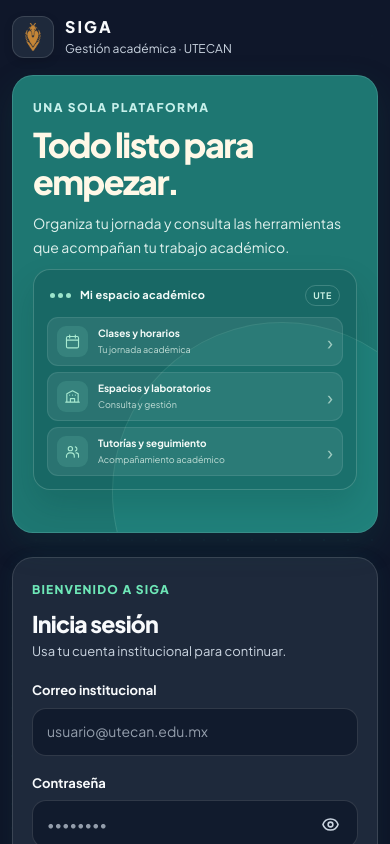
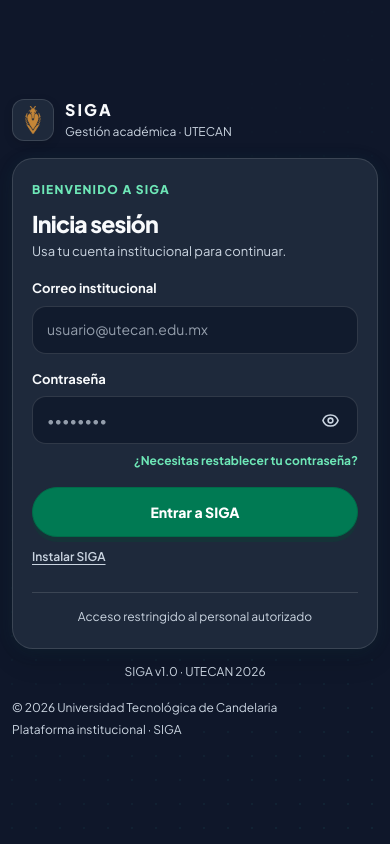
Before and after one commit to MASTERGGD/LabControl, a React (Create React App) app in the folder frontend/: page /login in a window 390 px wide. Shown: the top 844 px of the page. Built offline with nearby package versions, Linux system fonts and the light colour scheme; no server answers.

Commit message:
fix: priorizar acceso a SIGA en tablet y movil

```diff
--- a/frontend/src/pages/Login.css
+++ b/frontend/src/pages/Login.css
@@ -368,21 +368,26 @@ body.theme-day .siga-login {
 }
 body.theme-day .siga-login__form-panel { box-shadow: 0 10px 28px rgba(30, 100, 80, .08), 0 3px 18px rgba(43, 168, 162, .08); }
 body.theme-day .siga-login__welcome { box-shadow: 0 12px 32px rgba(17, 91, 84, .16); }
-@media (max-width: 820px) {
-  .siga-login { padding: 20px; }
-  .siga-login__layout { grid-template-columns: minmax(0, 1fr); max-width: 560px; margin: 0 auto; }
-  .siga-login__welcome { min-height: 370px; padding: 28px 30px; }
-  .siga-login__product-preview { margin: 15px 0 4px; }
-  .siga-login__form-panel { padding: 27px; }
+@media (max-width: 1024px) {
+  .siga-login { align-items: flex-start; padding: 24px 20px; }
+  .siga-login__page { max-width: 560px; }
+  .siga-login__header { margin-bottom: 18px; }
+  .siga-login__layout { grid-template-columns: minmax(0, 1fr); gap: 16px; }
+  .siga-login__access { grid-row: 1; }
+  .siga-login__welcome { min-height: 0; padding: 20px 24px; border-radius: 20px; }
+  .siga-login__welcome h1 { margin-bottom: 8px; font-size: 26px; }
+  .siga-login__welcome-copy { max-width: none; font-size: 14px; line-height: 1.5; }
+  .siga-login__eyebrow,
+  .siga-login__product-preview { display: none; }
+  .siga-login__form-panel { padding: 26px; }
+  .siga-login__form { gap: 16px; }
+  .siga-login__footer { margin-top: 18px; }
 }
 @media (max-width: 520px) {
   .siga-login { align-items: flex-start; padding: 15px 12px 22px; }
   .siga-login__header { align-items: flex-start; margin-bottom: 17px; }
-  .siga-login__welcome { min-height: 330px; padding: 23px 20px; border-radius: 21px; }
-  .siga-login__welcome h1 { font-size: 34px; }
-  .siga-login__welcome-copy { font-size: 14px; }
-  .siga-login__product-preview { margin: 10px 0 19px; }
-  .siga-login__form-panel { padding: 23px 19px; border-radius: 21px; }
+  .siga-login__welcome { display: none; }
+  .siga-login__form-panel { padding: 22px 19px; border-radius: 21px; }
   .siga-login__footer { flex-direction: column; gap: 4px; }
   .siga-login__form-title { font-size: 23px; }
   .siga-login__restricted { font-size: 12px; }
```
